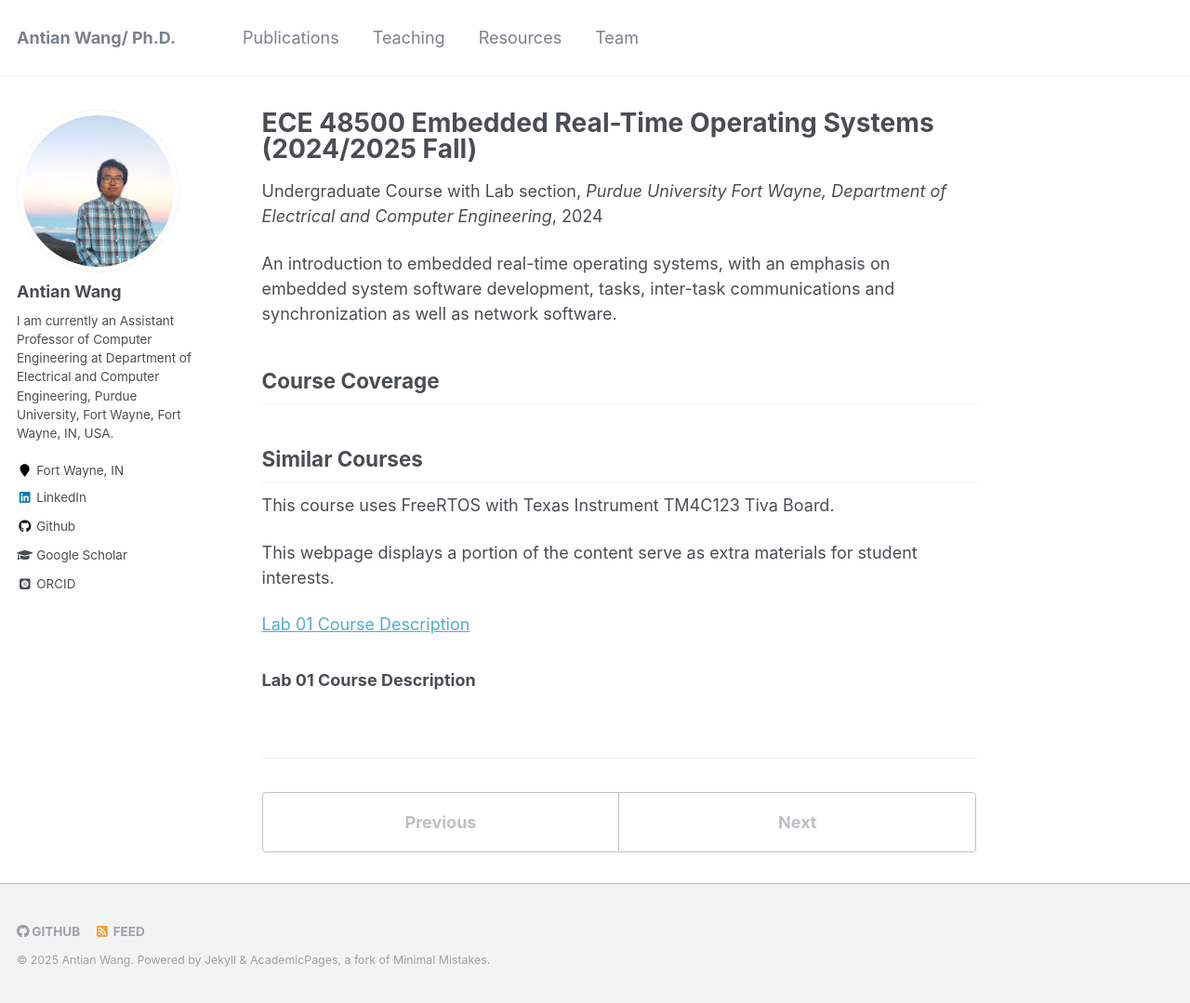
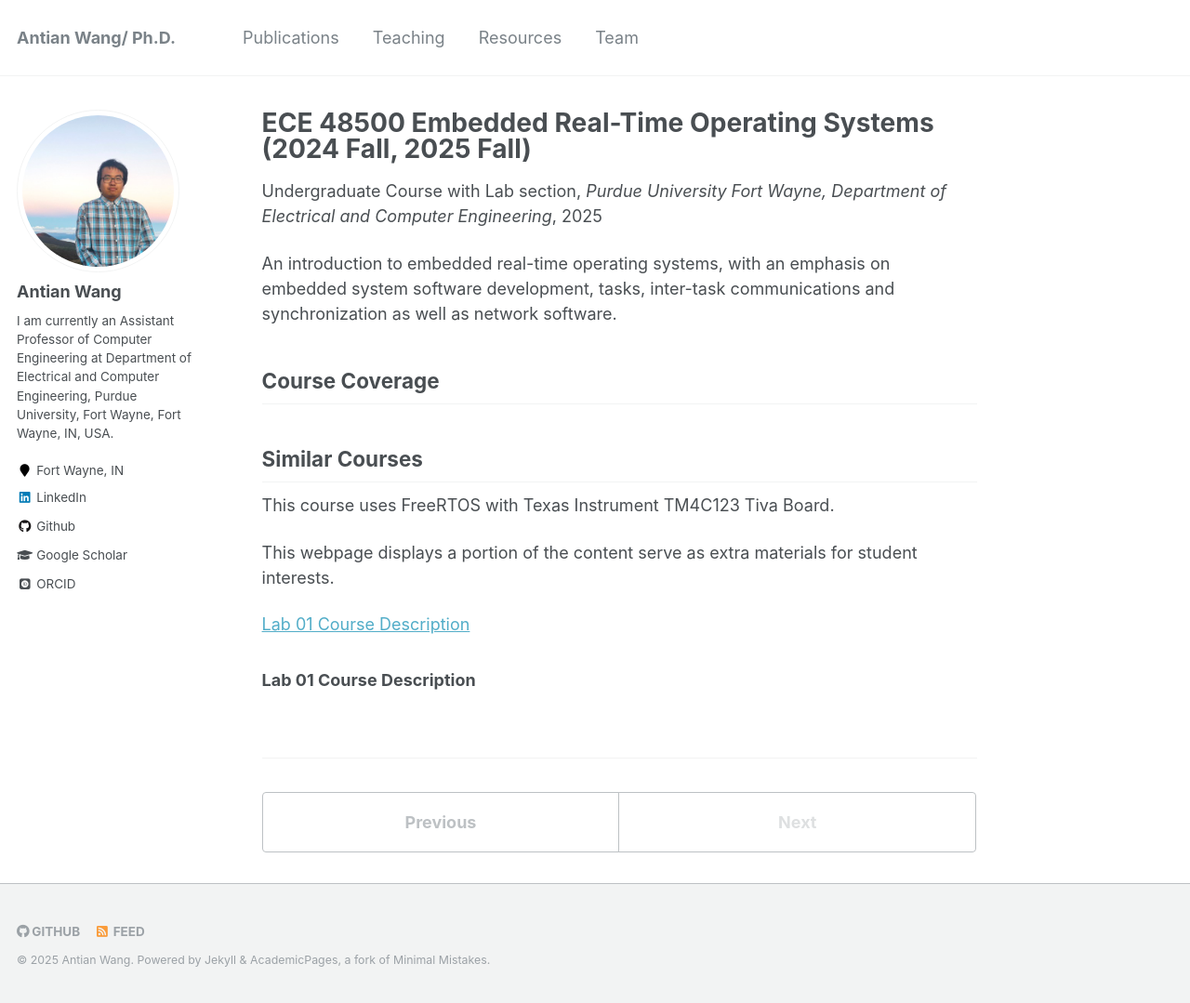
Before and after one commit to wangantian/wangantian.github.io, a Jekyll site: the page built from _teaching/PFW_ECE48500.md, in a window 1280 px wide and 1079 px high. Shown: the whole window at 93% size. Built offline with Jekyll 4.4.1, drawn with Linux system fonts in a browser that asks for light colours; some web fonts are replaced.

Commit message:
minor update 0710

```diff
--- a/_teaching/PFW_ECE48500.md
+++ b/_teaching/PFW_ECE48500.md
@@ -1,10 +1,10 @@
 ---
-title: "ECE 48500 Embedded Real-Time Operating Systems (2024/2025 Fall)"
+title: "ECE 48500 Embedded Real-Time Operating Systems (2024 Fall, 2025 Fall)"
 collection: teaching
 type: "Undergraduate Course with Lab section"
 permalink: /teaching/PFW_ECE48500
 venue: "Purdue University Fort Wayne, Department of Electrical and Computer Engineering"
-date: 2024-08-16
+date: 2025-08-25
 location: "Fort Wayne, IN, USA"
 ---
 
```
Also changed, not shown: _resources/books.md (added, +10 -0 lines), _teaching/PFW_ECE36200.md (+2 -2 lines), _teaching/PFW_ECE43700.md (+1 -1 lines).
